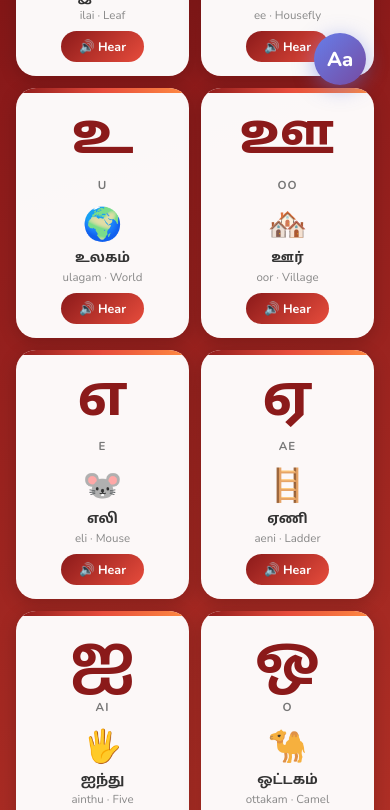
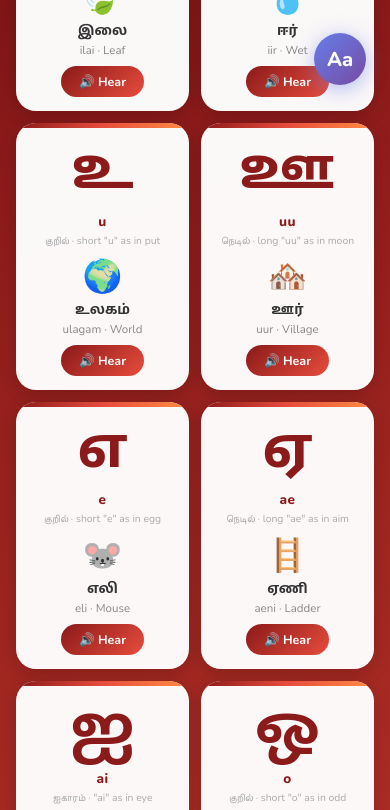
Before and after one commit to dhanasree-v-4775/DhanuLearningWorld, a plain HTML site: page apps/tamil/letters/index.html in a window 390 px wide. Shown: the part 735-1545 px from the top of the page. Drawn offline with nearby package versions, Linux system fonts and the light colour scheme; a web font is replaced by a local one.

Commit message:
Fix Tamil letter pronunciations to match standard TN school syllabus
Vowels:
- ஈ: roman 'ee' → 'ii' (long i, as in eel)
- ஊ: roman 'oo' → 'uu' (long u, as in moon — distinct from ஓ)
- ஓ: roman 'oo' → 'oh' (long o, as in open)
- ஔ: example updated; all vowels now show குறில்/நெடில் classification

Consonants:
- All changed from slash notation (k/g, s/j, t/d, p/b, v/w) to
  standard syllabus romanization: ka, nga, cha, nya, tta, nna,
  tha, na, pa, ma, ya, ra, la, va, zha, lla, rra, nna
- ட example changed from 'டீ' (loanword) to 'வண்டு' (beetle)
- ற example updated to 'மறவன்' (warrior)

Each card now shows a phonetic English hint (e.g. 'short a as in ago')
TTS speak() now reads letter + example word for better sound context

Co-Authored-By: Claude Sonnet 4.6 <noreply@anthropic.com>

```diff
--- a/apps/tamil/letters/index.html
+++ b/apps/tamil/letters/index.html
@@ -46,7 +46,8 @@ header p{font-size:.85rem;opacity:.8;margin-top:3px;}
 .letter-card:active{transform:scale(.95);}
 @media(hover:hover){.letter-card:hover{transform:translateY(-5px);box-shadow:0 10px 32px rgba(0,0,0,.25);}}
 .lc-char{font-family:'Noto Sans Tamil','Tamil Sangam MN',sans-serif;font-size:3.6rem;font-weight:800;color:#8B1A1A;line-height:1.15;margin-bottom:4px;}
-.lc-roman{font-size:.72rem;font-weight:700;color:#777;text-transform:uppercase;letter-spacing:1px;margin-bottom:10px;}
+.lc-roman{font-size:.85rem;font-weight:800;color:#8B1A1A;letter-spacing:.5px;margin-bottom:3px;}
+.lc-hint{font-size:.65rem;color:#aaa;margin-bottom:8px;line-height:1.3;}
 .lc-emoji{font-size:2rem;margin-bottom:4px;}
 .lc-ta-word{font-family:'Noto Sans Tamil',sans-serif;font-size:.85rem;font-weight:700;color:#333;margin-bottom:2px;}
 .lc-en-word{font-size:.72rem;color:#888;margin-bottom:8px;}
@@ -168,39 +169,42 @@ function setFont(name){localStorage.setItem('dhanu-font',name);location.reload()
 </script>
 
 <script>
+// Romanization & phonetic hints follow standard Tamil Nadu school syllabus
+// Short vowels (குறில்) = 1 beat | Long vowels (நெடில்) = 2 beats
 const vowels=[
-  {char:'அ',roman:'a',spk:'அ',example:'அம்மா',exRoman:'amma',exMeaning:'Mother',emoji:'👩'},
-  {char:'ஆ',roman:'aa',spk:'ஆ',example:'ஆடு',exRoman:'aadu',exMeaning:'Goat',emoji:'🐐'},
-  {char:'இ',roman:'i',spk:'இ',example:'இலை',exRoman:'ilai',exMeaning:'Leaf',emoji:'🍃'},
-  {char:'ஈ',roman:'ee',spk:'ஈ',example:'ஈ',exRoman:'ee',exMeaning:'Housefly',emoji:'🪰'},
-  {char:'உ',roman:'u',spk:'உ',example:'உலகம்',exRoman:'ulagam',exMeaning:'World',emoji:'🌍'},
-  {char:'ஊ',roman:'oo',spk:'ஊ',example:'ஊர்',exRoman:'oor',exMeaning:'Village',emoji:'🏘️'},
-  {char:'எ',roman:'e',spk:'எ',example:'எலி',exRoman:'eli',exMeaning:'Mouse',emoji:'🐭'},
-  {char:'ஏ',roman:'ae',spk:'ஏ',example:'ஏணி',exRoman:'aeni',exMeaning:'Ladder',emoji:'🪜'},
-  {char:'ஐ',roman:'ai',spk:'ஐ',example:'ஐந்து',exRoman:'ainthu',exMeaning:'Five',emoji:'🖐️'},
-  {char:'ஒ',roman:'o',spk:'ஒ',example:'ஒட்டகம்',exRoman:'ottakam',exMeaning:'Camel',emoji:'🐪'},
-  {char:'ஓ',roman:'oo',spk:'ஓ',example:'ஓடு',exRoman:'odu',exMeaning:'Shell',emoji:'🐚'},
-  {char:'ஔ',roman:'au',spk:'ஔ',example:'ஔஷதம்',exRoman:'aushadham',exMeaning:'Medicine',emoji:'💊'},
+  {char:'அ',roman:'a',hint:'குறில் · short "a" as in ago',spk:'அ, அம்மா',example:'அம்மா',exRoman:'ammaa',exMeaning:'Mother',emoji:'👩'},
+  {char:'ஆ',roman:'aa',hint:'நெடில் · long "aa" as in arm',spk:'ஆ, ஆடு',example:'ஆடு',exRoman:'aadu',exMeaning:'Goat',emoji:'🐐'},
+  {char:'இ',roman:'i',hint:'குறில் · short "i" as in ill',spk:'இ, இலை',example:'இலை',exRoman:'ilai',exMeaning:'Leaf',emoji:'🍃'},
+  {char:'ஈ',roman:'ii',hint:'நெடில் · long "ii" as in eel',spk:'ஈ, ஈர்',example:'ஈர்',exRoman:'iir',exMeaning:'Wet',emoji:'💧'},
+  {char:'உ',roman:'u',hint:'குறில் · short "u" as in put',spk:'உ, உலகம்',example:'உலகம்',exRoman:'ulagam',exMeaning:'World',emoji:'🌍'},
+  {char:'ஊ',roman:'uu',hint:'நெடில் · long "uu" as in moon',spk:'ஊ, ஊர்',example:'ஊர்',exRoman:'uur',exMeaning:'Village',emoji:'🏘️'},
+  {char:'எ',roman:'e',hint:'குறில் · short "e" as in egg',spk:'எ, எலி',example:'எலி',exRoman:'eli',exMeaning:'Mouse',emoji:'🐭'},
+  {char:'ஏ',roman:'ae',hint:'நெடில் · long "ae" as in aim',spk:'ஏ, ஏணி',example:'ஏணி',exRoman:'aeni',exMeaning:'Ladder',emoji:'🪜'},
+  {char:'ஐ',roman:'ai',hint:'ஐகாரம் · "ai" as in eye',spk:'ஐ, ஐந்து',example:'ஐந்து',exRoman:'ainthu',exMeaning:'Five',emoji:'🖐️'},
+  {char:'ஒ',roman:'o',hint:'குறில் · short "o" as in odd',spk:'ஒ, ஒட்டகம்',example:'ஒட்டகம்',exRoman:'ottakam',exMeaning:'Camel',emoji:'🐪'},
+  {char:'ஓ',roman:'oh',hint:'நெடில் · long "oh" as in open',spk:'ஓ, ஓடம்',example:'ஓடம்',exRoman:'odam',exMeaning:'Boat',emoji:'⛵'},
+  {char:'ஔ',roman:'au',hint:'ஔகாரம் · "au" as in owl',spk:'ஔ, ஔஷதம்',example:'ஔஷதம்',exRoman:'aushadham',exMeaning:'Medicine',emoji:'💊'},
 ];
+// Consonant groups: வல்லினம் (hard) · மெல்லினம் (soft/nasal) · இடையினம் (medium)
 const consonants=[
-  {char:'க',roman:'k/g',spk:'க',grp:'val',grpL:'வல்லினம்',example:'கடல்',exRoman:'kadal',exMeaning:'Sea',emoji:'🌊'},
-  {char:'ங',roman:'ng',spk:'ங',grp:'mel',grpL:'மெல்லினம்',example:'மங்கை',exRoman:'mangai',exMeaning:'Girl',emoji:'👧'},
-  {char:'ச',roman:'s/j',spk:'ச',grp:'val',grpL:'வல்லினம்',example:'சிங்கம்',exRoman:'singam',exMeaning:'Lion',emoji:'🦁'},
-  {char:'ஞ',roman:'ny',spk:'ஞ',grp:'mel',grpL:'மெல்லினம்',example:'ஞாயிறு',exRoman:'nyaayiru',exMeaning:'Sun',emoji:'☀️'},
-  {char:'ட',roman:'t/d',spk:'ட',grp:'val',grpL:'வல்லினம்',example:'டீ',exRoman:'tee',exMeaning:'Tea',emoji:'🍵'},
-  {char:'ண',roman:'nn',spk:'ண',grp:'mel',grpL:'மெல்லினம்',example:'கண்',exRoman:'kan',exMeaning:'Eye',emoji:'👁️'},
-  {char:'த',roman:'th/d',spk:'த',grp:'val',grpL:'வல்லினம்',example:'தாய்',exRoman:'thaai',exMeaning:'Mother',emoji:'👩'},
-  {char:'ந',roman:'n',spk:'ந',grp:'mel',grpL:'மெல்லினம்',example:'நாடு',exRoman:'naadu',exMeaning:'Country',emoji:'🗺️'},
-  {char:'ப',roman:'p/b',spk:'ப',grp:'val',grpL:'வல்லினம்',example:'பூ',exRoman:'poo',exMeaning:'Flower',emoji:'🌸'},
-  {char:'ம',roman:'m',spk:'ம',grp:'mel',grpL:'மெல்லினம்',example:'மரம்',exRoman:'maram',exMeaning:'Tree',emoji:'🌳'},
-  {char:'ய',roman:'y',spk:'ய',grp:'ida',grpL:'இடையினம்',example:'யானை',exRoman:'yaanai',exMeaning:'Elephant',emoji:'🐘'},
-  {char:'ர',roman:'r',spk:'ர',grp:'ida',grpL:'இடையினம்',example:'ரயில்',exRoman:'rayil',exMeaning:'Train',emoji:'🚂'},
-  {char:'ல',roman:'l',spk:'ல',grp:'ida',grpL:'இடையினம்',example:'லட்டு',exRoman:'laddu',exMeaning:'Sweet',emoji:'🍮'},
-  {char:'வ',roman:'v/w',spk:'வ',grp:'ida',grpL:'இடையினம்',example:'வீடு',exRoman:'veedu',exMeaning:'House',emoji:'🏠'},
-  {char:'ழ',roman:'zh',spk:'ழ',grp:'ida',grpL:'இடையினம்',example:'தமிழ்',exRoman:'tamizh',exMeaning:'Tamil',emoji:'📜'},
-  {char:'ள',roman:'ll',spk:'ள',grp:'ida',grpL:'இடையினம்',example:'விளக்கு',exRoman:'vilakku',exMeaning:'Lamp',emoji:'🪔'},
-  {char:'ற',roman:'rr',spk:'ற',grp:'val',grpL:'வல்லினம்',example:'மழை',exRoman:'mazhai',exMeaning:'Rain',emoji:'🌧️'},
-  {char:'ன',roman:'n',spk:'ன',grp:'mel',grpL:'மெல்லினம்',example:'மனிதன்',exRoman:'manithan',exMeaning:'Human',emoji:'👤'},
+  {char:'க',roman:'ka',hint:'வல்லினம் · sounds like "ka"',spk:'க, கடல்',grp:'val',grpL:'வல்லினம்',example:'கடல்',exRoman:'kadal',exMeaning:'Sea',emoji:'🌊'},
+  {char:'ங',roman:'nga',hint:'மெல்லினம் · nasal "nga"',spk:'ங, மங்கை',grp:'mel',grpL:'மெல்லினம்',example:'மங்கை',exRoman:'mangai',exMeaning:'Girl',emoji:'👧'},
+  {char:'ச',roman:'cha',hint:'வல்லினம் · sounds like "cha"',spk:'ச, சிங்கம்',grp:'val',grpL:'வல்லினம்',example:'சிங்கம்',exRoman:'singam',exMeaning:'Lion',emoji:'🦁'},
+  {char:'ஞ',roman:'nya',hint:'மெல்லினம் · palatal nasal "nya"',spk:'ஞ, ஞாயிறு',grp:'mel',grpL:'மெல்லினம்',example:'ஞாயிறு',exRoman:'nyaayiru',exMeaning:'Sun',emoji:'☀️'},
+  {char:'ட',roman:'tta',hint:'வல்லினம் · retroflex "tta"',spk:'ட, வண்டு',grp:'val',grpL:'வல்லினம்',example:'வண்டு',exRoman:'vandu',exMeaning:'Beetle',emoji:'🐛'},
+  {char:'ண',roman:'nna',hint:'மெல்லினம் · retroflex nasal "nna"',spk:'ண, கண்',grp:'mel',grpL:'மெல்லினம்',example:'கண்',exRoman:'kan',exMeaning:'Eye',emoji:'👁️'},
+  {char:'த',roman:'tha',hint:'வல்லினம் · dental "tha"',spk:'த, தாய்',grp:'val',grpL:'வல்லினம்',example:'தாய்',exRoman:'thaai',exMeaning:'Mother',emoji:'👩'},
+  {char:'ந',roman:'na',hint:'மெல்லினம் · dental nasal "na"',spk:'ந, நாடு',grp:'mel',grpL:'மெல்லினம்',example:'நாடு',exRoman:'naadu',exMeaning:'Country',emoji:'🗺️'},
+  {char:'ப',roman:'pa',hint:'வல்லினம் · sounds like "pa"',spk:'ப, பூ',grp:'val',grpL:'வல்லினம்',example:'பூ',exRoman:'puu',exMeaning:'Flower',emoji:'🌸'},
+  {char:'ம',roman:'ma',hint:'மெல்லினம் · labial nasal "ma"',spk:'ம, மரம்',grp:'mel',grpL:'மெல்லினம்',example:'மரம்',exRoman:'maram',exMeaning:'Tree',emoji:'🌳'},
+  {char:'ய',roman:'ya',hint:'இடையினம் · sounds like "ya"',spk:'ய, யானை',grp:'ida',grpL:'இடையினம்',example:'யானை',exRoman:'yaanai',exMeaning:'Elephant',emoji:'🐘'},
+  {char:'ர',roman:'ra',hint:'இடையினம் · soft tap "ra"',spk:'ர, ரயில்',grp:'ida',grpL:'இடையினம்',example:'ரயில்',exRoman:'rayil',exMeaning:'Train',emoji:'🚂'},
+  {char:'ல',roman:'la',hint:'இடையினம் · lateral "la"',spk:'ல, லட்டு',grp:'ida',grpL:'இடையினம்',example:'லட்டு',exRoman:'laddu',exMeaning:'Sweet',emoji:'🍮'},
+  {char:'வ',roman:'va',hint:'இடையினம் · sounds like "va"',spk:'வ, வீடு',grp:'ida',grpL:'இடையினம்',example:'வீடு',exRoman:'veedu',exMeaning:'House',emoji:'🏠'},
+  {char:'ழ',roman:'zha',hint:'இடையினம் · unique Tamil "zha" sound',spk:'ழ, தமிழ்',grp:'ida',grpL:'இடையினம்',example:'தமிழ்',exRoman:'tamizh',exMeaning:'Tamil',emoji:'📜'},
+  {char:'ள',roman:'lla',hint:'இடையினம் · retroflex lateral "lla"',spk:'ள, விளக்கு',grp:'ida',grpL:'இடையினம்',example:'விளக்கு',exRoman:'vilakku',exMeaning:'Lamp',emoji:'🪔'},
+  {char:'ற',roman:'rra',hint:'வல்லினம் · hard trill "rra"',spk:'ற, மழை',grp:'val',grpL:'வல்லினம்',example:'மறவன்',exRoman:'maravan',exMeaning:'Warrior',emoji:'⚔️'},
+  {char:'ன',roman:'nna',hint:'மெல்லினம் · alveolar nasal "nna"',spk:'ன, மனிதன்',grp:'mel',grpL:'மெல்லினம்',example:'மனிதன்',exRoman:'manithan',exMeaning:'Human',emoji:'👤'},
 ];
 const allLetters=[...vowels,...consonants];
 let traceIdx=0;
@@ -221,8 +225,10 @@ function buildGrid(data,id,isC){
       const cl=item.grp==='val'?'grp-val':item.grp==='mel'?'grp-mel':'grp-ida';
       badge=`<div class="lc-grp ${cl} ta">${item.grpL}</div>`;
     }
-    c.innerHTML=`${badge}<div class="lc-char">${item.char}</div><div class="lc-roman">${item.roman}</div><div class="lc-emoji">${item.emoji}</div><div class="lc-ta-word ta">${item.example}</div><div class="lc-en-word">${item.exRoman} · ${item.exMeaning}</div><button class="hear-btn" onclick="event.stopPropagation();speak('${item.spk}')">🔊 Hear</button>`;
-    c.onclick=()=>speak(item.spk);
+    const spkText=item.spk;
+    c.innerHTML=`${badge}<div class="lc-char">${item.char}</div><div class="lc-roman">${item.roman}</div><div class="lc-hint">${item.hint||''}</div><div class="lc-emoji">${item.emoji}</div><div class="lc-ta-word ta">${item.example}</div><div class="lc-en-word">${item.exRoman} · ${item.exMeaning}</div><button class="hear-btn">🔊 Hear</button>`;
+    c.querySelector('.hear-btn').onclick=e=>{e.stopPropagation();speak(spkText);};
+    c.onclick=()=>speak(spkText);
     g.appendChild(c);
   });
 }
@@ -270,7 +276,7 @@ function selectLetter(i){
   document.querySelectorAll('.ls-btn').forEach((b,j)=>b.classList.toggle('sel',j===i));
   const l=allLetters[i];
   document.getElementById('trace-char').textContent=l.char;
-  document.getElementById('trace-hint').textContent=`${l.roman}  ·  ${l.emoji} ${l.exMeaning} (${l.example})`;
+  document.getElementById('trace-hint').textContent=`${l.roman}  ·  ${l.hint||''}  ·  ${l.emoji} ${l.exMeaning}`;
   drawGuide(l.char);
   speak(l.spk);
 }
```
